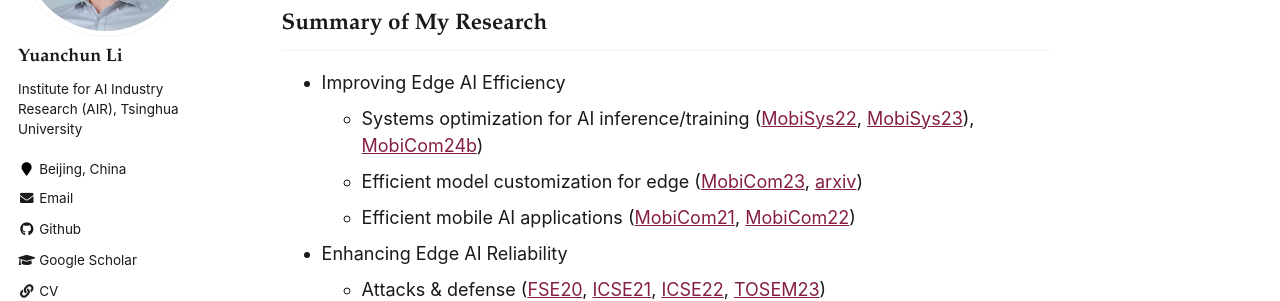
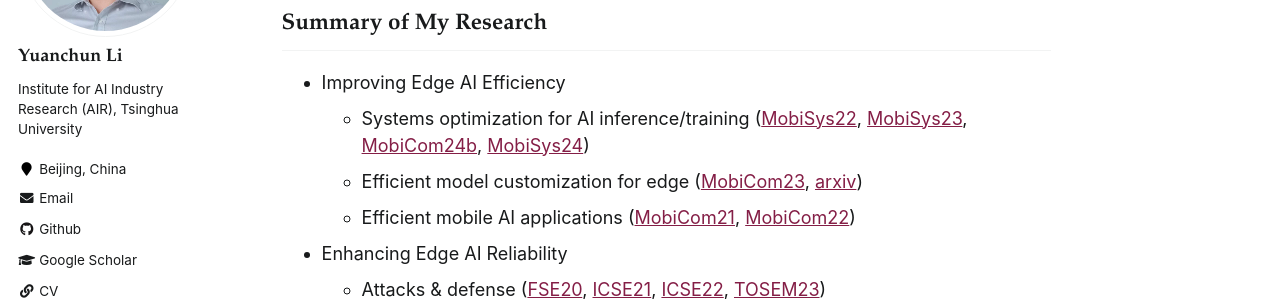
Before and after one commit to yuanchun-li/yuanchun-li.github.io, a Jekyll site: the page built from _pages/about.md, in a window 1280 px wide and 900 px high, scrolled down 1038 px. Shown: the part 174-475 px from the top of the window. Built offline with Jekyll 4.4.1, drawn with Linux system fonts in a browser that asks for light colours.

Commit message:
update refs

```diff
--- a/_pages/about.md
+++ b/_pages/about.md
@@ -46,7 +46,7 @@ table th:nth-of-type(3) {
 <!-- CCF-A badge [![CCF-A](https://img.shields.io/badge/CCF-A-brightgreen.svg)](#) -->
 
 - Improving Edge AI Efficiency
-  - Systems optimization for AI inference/training ([MobiSys22](/publications/#MobiSys22), [MobiSys23](/publications/#MobiSys23)), [MobiCom24b](/publications/#MobiCom24))
+  - Systems optimization for AI inference/training ([MobiSys22](/publications/#MobiSys22), [MobiSys23](/publications/#MobiSys23), [MobiCom24b](/publications/#MobiCom24), [MobiSys24](/publications/#MobiSys24))
   - Efficient model customization for edge ([MobiCom23](/publications/#MobiCom23), [arxiv](https://arxiv.org/abs/2308.15003v1))
   - Efficient mobile AI applications ([MobiCom21](/publications/#MobiCom21), [MobiCom22](/publications/#MobiCom22))
 - Enhancing Edge AI Reliability
```
Also changed, not shown: _pages/publications.md (+1 -1 lines).
